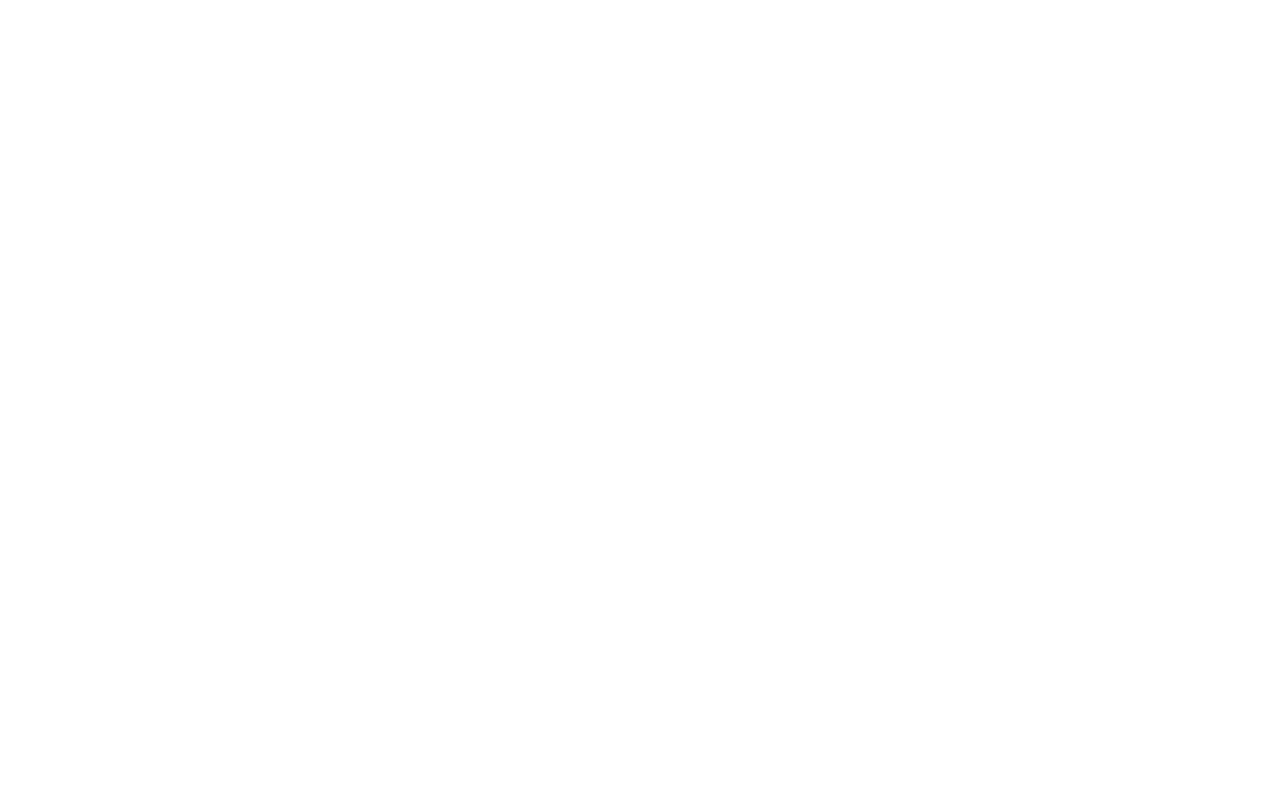
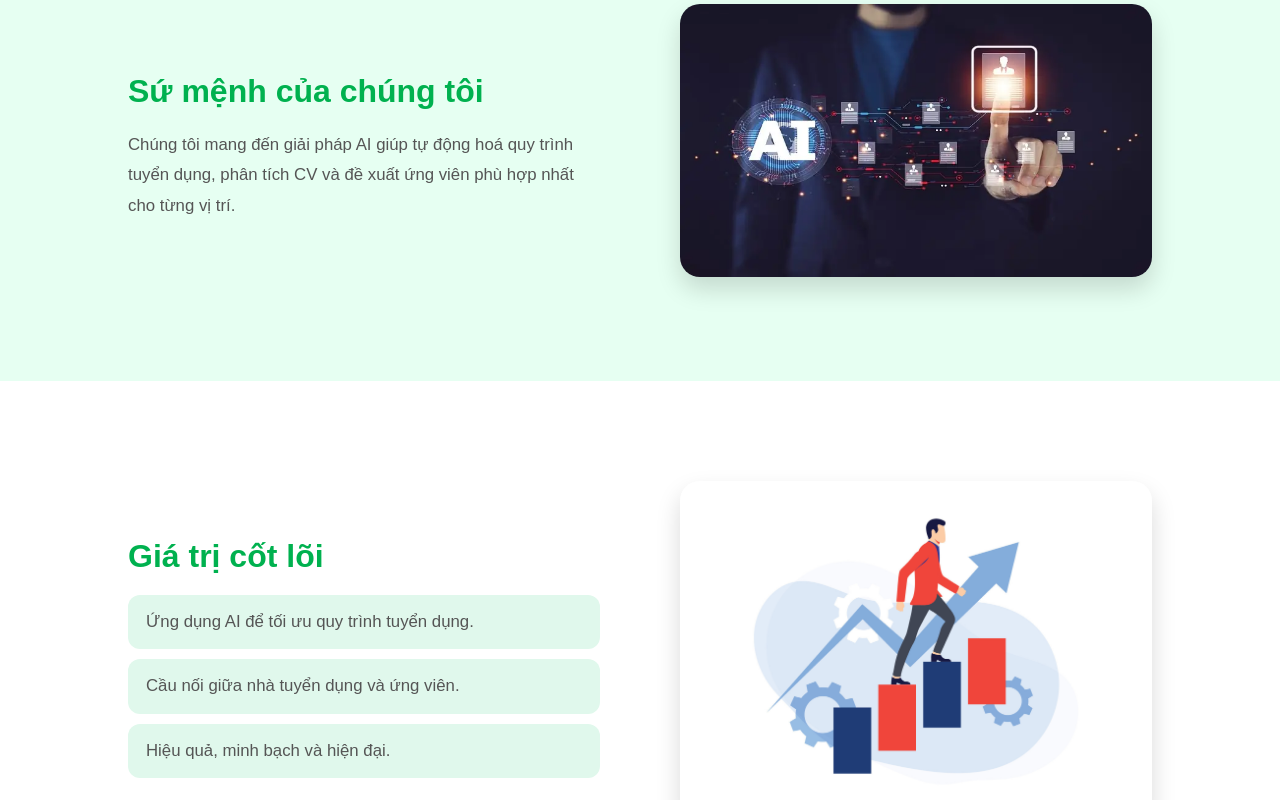
Before and after one commit to cmc-uni-projects/4c-tc-recruitment-management-frontend, a React (Vite) app: page /about in a window 1280 px wide. Before the commit this address had no page. Shown: the part 460-1260 px from the top of the page. Before the commit the page ends 800 px from the top, so only its background shows below. Built offline with nearby package versions, Linux system fonts and the light colour scheme.

Commit message:
them route blog

```diff
--- a/src/App.jsx
+++ b/src/App.jsx
@@ -10,6 +10,8 @@ import HRPage from "./pages/HR/HRPage";
 import AdminPage from "./pages/Admin/AdminPage";
 import JobCategoryManagerPage from "./pages/Admin/JobCategoryManagerPage";
 import ManageJobPage from "./pages/HR/ManageJobPage";
+import AboutPage from "./pages/About/AboutPage";
+import BlogDetail from "./pages/Blog/BlogDetail";
 
 function App() {
   return (
@@ -25,6 +27,8 @@ function App() {
       <Route path="/admin" element={<AdminPage />} />
       <Route path="/admin/job-categories" element={<JobCategoryManagerPage />} />
       <Route path="/hr/jobs" element={<ManageJobPage />} />
+      <Route path="/blog/:id" element={<BlogDetail />} />
+      <Route path="/about" element={<AboutPage />} />
 
     </Routes>
 
--- a/src/pages/About/AboutPage.jsx
+++ b/src/pages/About/AboutPage.jsx
@@ -45,9 +45,9 @@ const AboutPage = () => {
           <div className="about-text">
             <h2>Giá trị cốt lõi</h2>
             <ul>
-              <li>💡 Ứng dụng AI để tối ưu quy trình tuyển dụng.</li>
-              <li>🤝 Cầu nối giữa nhà tuyển dụng và ứng viên.</li>
-              <li>🚀 Hiệu quả, minh bạch và hiện đại.</li>
+              <li>Ứng dụng AI để tối ưu quy trình tuyển dụng.</li>
+              <li>Cầu nối giữa nhà tuyển dụng và ứng viên.</li>
+              <li>Hiệu quả, minh bạch và hiện đại.</li>
             </ul>
           </div>
         </div>
```
